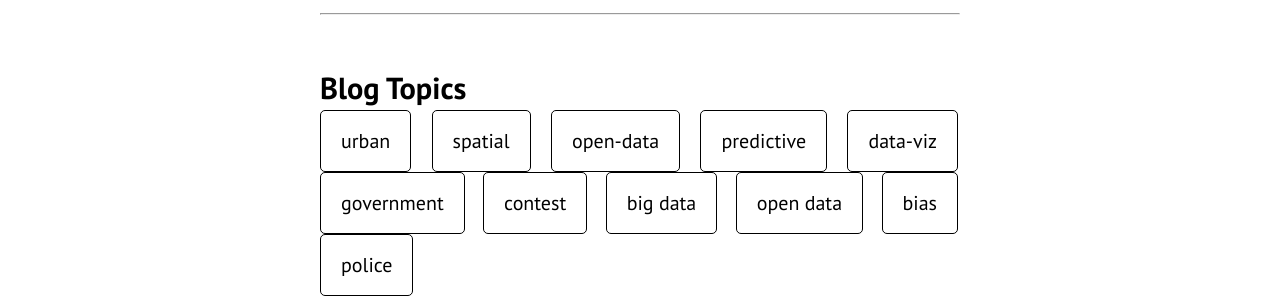
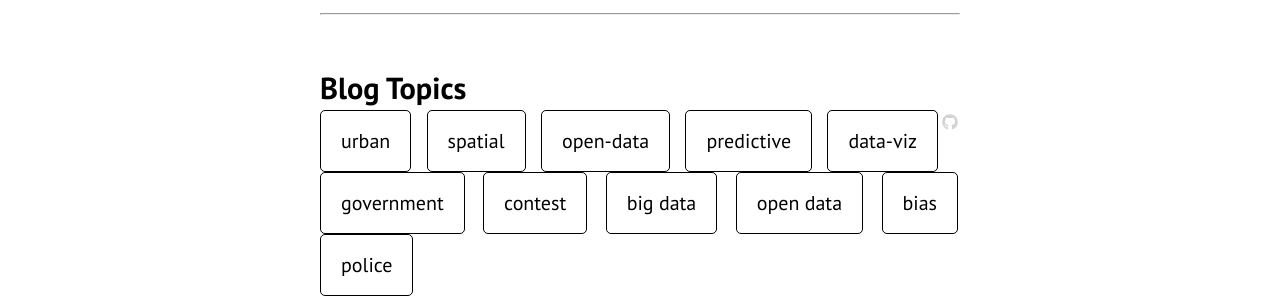
Before and after one commit to DS4PS/ds4ps.github.io, a Jekyll site: the page built from index.md, in a window 1280 px wide. Shown: the part 912-1212 px from the top of the page. Built offline with Jekyll 4.4.1, drawn with Linux system fonts in a browser that asks for light colours; nearby versions of some CDN libraries; library files that are not in the unit come from our copies.

Commit message:
Update index.html

```diff
--- a/_layouts/index.html
+++ b/_layouts/index.html
@@ -23,7 +23,11 @@
 
  <br>
  <br>
-  <h1 class="page-heading">Blog Topics</h1>
+ <h1 class="page-heading">Blog Topics</h1>
+ <a class="page-link" href="https://github.com/DS4PS/ds4ps.github.io/tree/master/_posts" target="_blank" style="float:right;">
+ <i class="fab fa-github fa-1.5x" style="color:lightgray;"></i>
+ </a>
+
 <div>
 
 <div id = "tagset">
```
